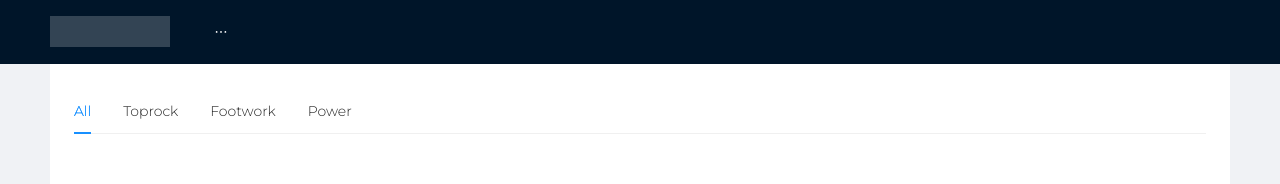
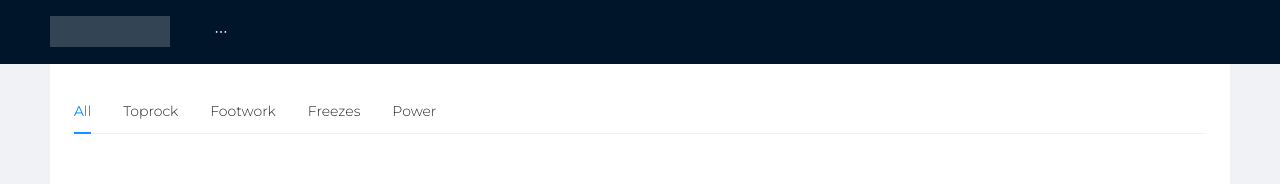
Before and after one commit to Helen300/BboyGen, a React (Create React App) app: page / in a window 1280 px wide. Shown: the top 184 px of the page. Built offline with nearby package versions, Linux system fonts and the light colour scheme.

Commit message:
filtering of moves completed, need to fix deletemoves

```diff
--- a/src/components/MoveList.js
+++ b/src/components/MoveList.js
@@ -68,6 +68,7 @@ class MoveList extends React.Component {
 
 				    <Option value="toprock">Toprock</Option>
 				    <Option value="footwork">Footwork</Option>
+				    <Option value="freezes">Freezes</Option>
 				    <Option value="power">Power</Option>
 				  </Select>
 
--- a/src/containers/MoveListView.js
+++ b/src/containers/MoveListView.js
@@ -17,11 +17,14 @@ const { TabPane } = Tabs;
 class MoveListView extends React.Component {
 	state = {
 		moves_list: [],
+		filtered_moves:[],
 		selected_move: null,
-		selected_move_idx: -1
+		selected_move_idx: -1,
+		current_tab: 1,
 	}
 
 	addMove(newMove, type) {
+		console.log('current tab is : ', this.state.current_tab);
 		console.log(type);
 		if (this.props.token !== null) {
 			axios.defaults.headers = {
@@ -32,14 +35,17 @@ class MoveListView extends React.Component {
 			apiUrl = apiUrl.concat('/update-moves/')
 			var newList = this.state.moves_list.concat([{
 						"name" : newMove,
-						"description": ""
+						"description": "",
+						"type" : type,
 					}])
 			this.setState({
-				moves_list: newList
+				moves_list: newList,
+
 			})
 			axios.post(apiUrl, {
 	              username: localStorage.getItem("username"),
-	              moves_list: newList
+	              moves_list: newList,
+
 	          })
 	          .then(res => {
 	          })
@@ -79,7 +85,7 @@ class MoveListView extends React.Component {
 
 	select_move = (move_idx) => {
 		this.setState({
-			selected_move: this.state.moves_list[move_idx],
+			selected_move: this.state.filtered_moves[move_idx],
 			selected_move_idx: move_idx
 		})
 	}
@@ -130,7 +136,8 @@ class MoveListView extends React.Component {
 			axios.get(apiUrl)
 			.then(res => {
 				this.setState({
-					moves_list: res.data.moves_list
+					moves_list: res.data.moves_list,
+					filtered_moves: res.data.moves_list,
 				});
 			})
 	        .catch(error => console.error(error));
@@ -138,9 +145,52 @@ class MoveListView extends React.Component {
 
 	}
 
+
+	tabsChange = (key) => {
+
+		console.log('key: ', key, typeof key);
+		const checkType = (key) => {
+
+			switch ( key ) {
+      		case '2':
+      			return 'toprock'
+      		case '3':
+      			return 'footwork'
+      		case '4':
+      			return'freezes'
+      		case '5':
+      			return 'power'
+      		}
+		}
+
+
+		const filterType = (item) => {
+
+			const type = checkType(key);
+			console.log('type: ', type);
+			console.log('type to check filtering for ', type);
+			return item.type == type;
+
+		}
+		var filtered_moves = this.state.moves_list
+		if (key != '1') {
+			console.log('other', key);
+			filtered_moves = this.state.moves_list.filter(filterType);
+		}
+
+		console.log(filtered_moves);
+		this.setState({
+			filtered_moves: filtered_moves,
+			selected_move: null,
+			selected_move_idx: -1,
+			current_tab: key,
+		});
+
+	}
+
 	render() {
 		return (
-			<Tabs defaultActiveKey="1" onChange={console.log(this.key)}>
+			<Tabs defaultActiveKey="1" onChange={(key) => this.tabsChange(key)}>
 				<TabPane tab="All" key="1">
 		  			<Row>
 		  			<Col span={8}>
@@ -165,7 +215,7 @@ class MoveListView extends React.Component {
 			  			<MoveList
 					    	addMove={this.addMove.bind(this)}
 					    	deleteMove={this.deleteMove.bind(this)}
-					    	moves_list={this.state.moves_list}
+					    	moves_list={this.state.filtered_moves}
 					    	select_move={this.select_move.bind(this)}
 				    	/>
 				    </Col>
@@ -184,7 +234,7 @@ class MoveListView extends React.Component {
 			  			<MoveList
 					    	addMove={this.addMove.bind(this)}
 					    	deleteMove={this.deleteMove.bind(this)}
-					    	moves_list={this.state.moves_list}
+					    	moves_list={this.state.filtered_moves}
 					    	select_move={this.select_move.bind(this)}
 				    	/>
 				    </Col>
@@ -197,13 +247,32 @@ class MoveListView extends React.Component {
 			    	</Row>
 			 	</TabPane>
 
-		  		<TabPane tab="Power" key="4">
+			 	<TabPane tab="Freezes" key="4">
 		  			<Row>
 		  			<Col span={8}>
 			  			<MoveList
 					    	addMove={this.addMove.bind(this)}
 					    	deleteMove={this.deleteMove.bind(this)}
-					    	moves_list={this.state.moves_list}
+					    	moves_list={this.state.filtered_moves}
+					    	select_move={this.select_move.bind(this)}
+				    	/>
+				    </Col>
+				   	<Col span={16}>
+					   	<MoveDetail
+					    	move={this.state.selected_move}
+					    	updateDescription={this.updateDescription.bind(this)}
+				    	/>
+			    	</Col>
+			    	</Row>
+			 	</TabPane>
+
+		  		<TabPane tab="Power" key="5">
+		  			<Row>
+		  			<Col span={8}>
+			  			<MoveList
+					    	addMove={this.addMove.bind(this)}
+					    	deleteMove={this.deleteMove.bind(this)}
+					    	moves_list={this.state.filtered_moves}
 					    	select_move={this.select_move.bind(this)}
 				    	/>
 				    </Col>
```
Also changed, not shown: src/store/actions/auth.js (line endings or trailing spaces).
